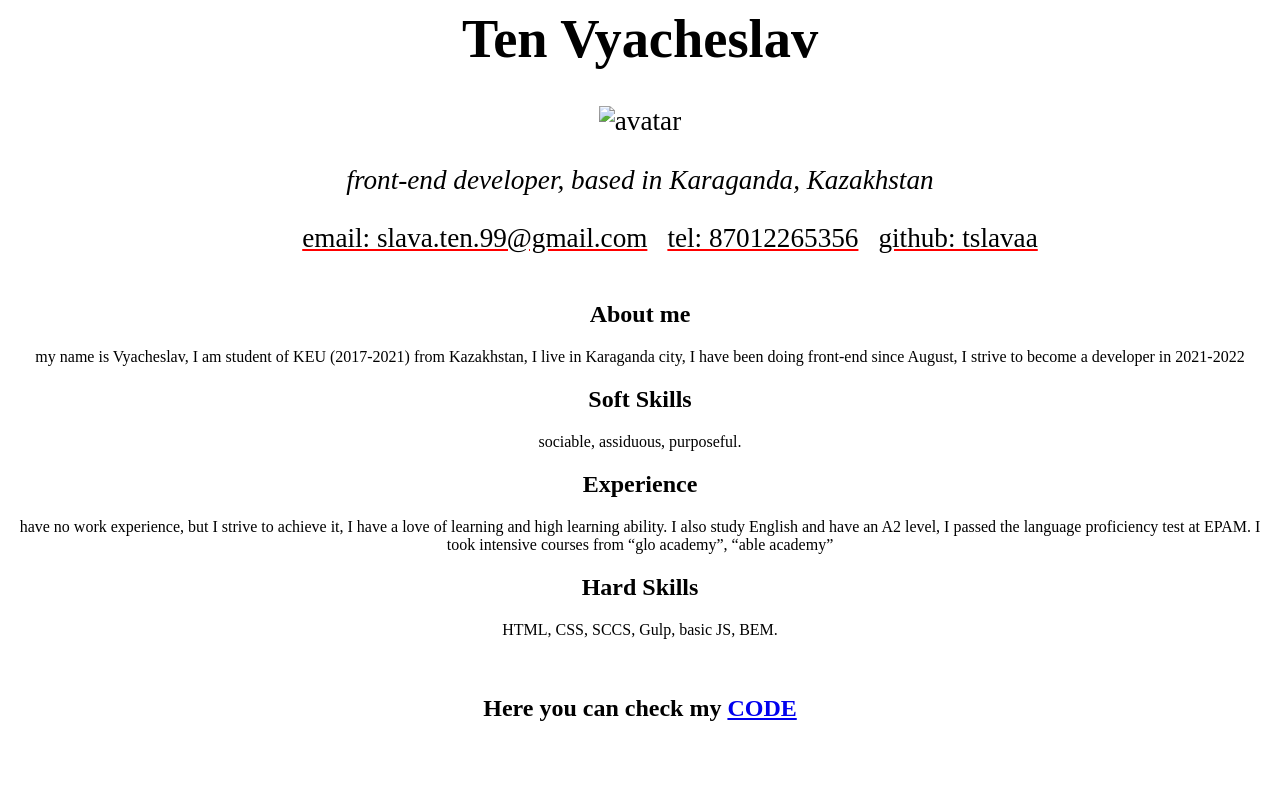
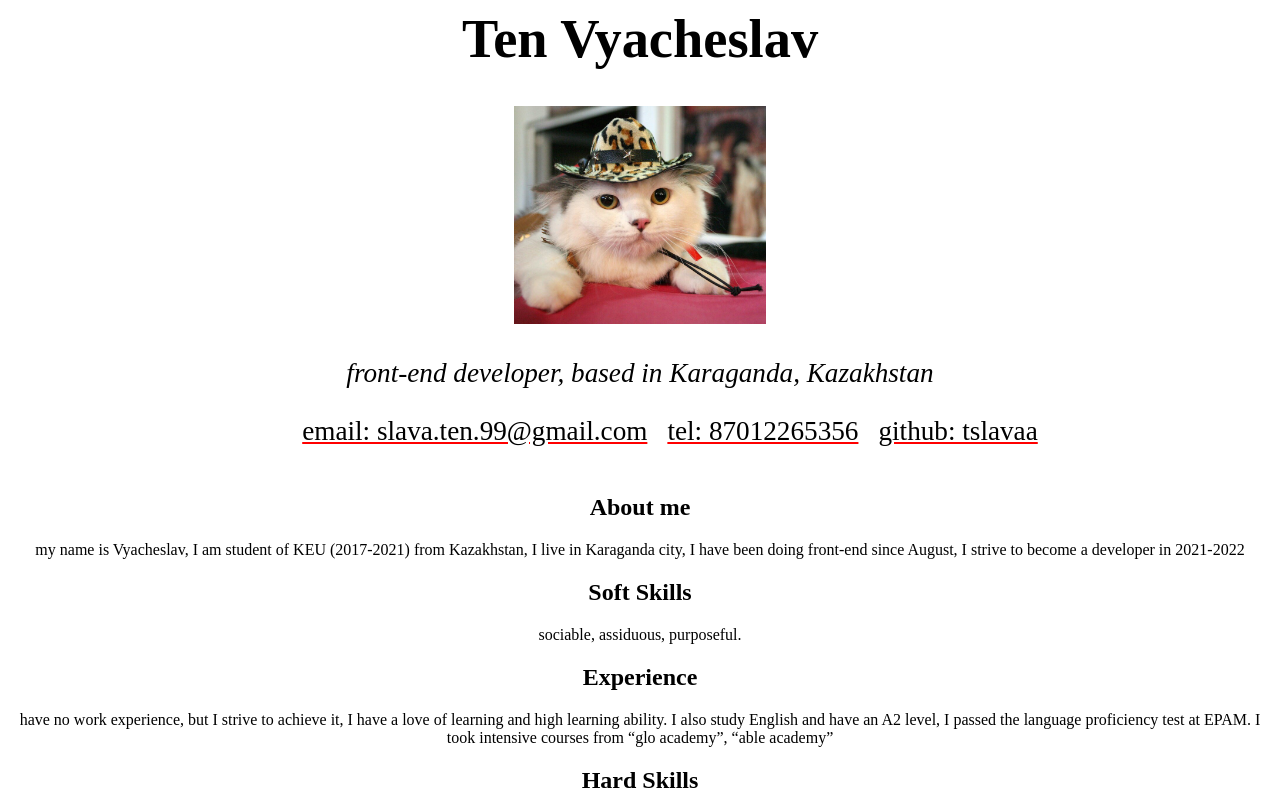
Before and after one commit to tslavaa/rsschool-cv, a plain HTML site: page index.html in a window 1280 px wide. Shown: the top 800 px of the page. Drawn offline with Linux system fonts and the light colour scheme.

Commit message:
fix: img

```diff
--- a/index.html
+++ b/index.html
@@ -13,7 +13,7 @@
             <h1 class="header__title">
                 Ten Vyacheslav
             </h1>
-            <img class="header__avatar" src="images/avatar.jpg" alt="avatar">
+            <img class="header__avatar" src="img/avatar.jpg" alt="avatar">
             <p class="header__text">front-end developer, based in Karaganda, Kazakhstan</p>
             <nav class="header__menu">
                 <ul class="header__menu-list">
```
